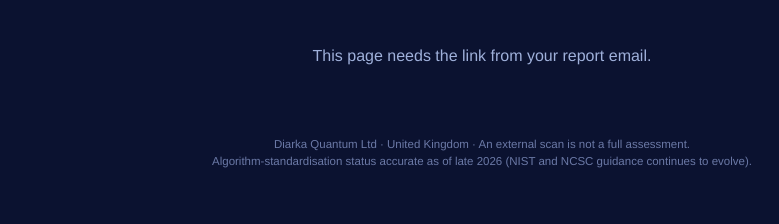
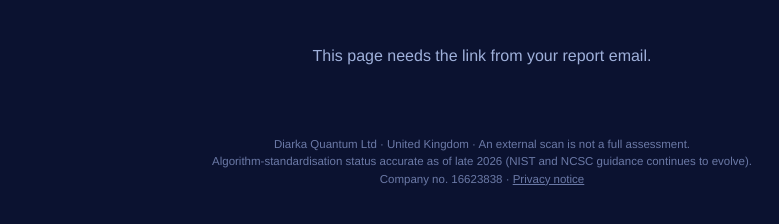
Before and after one commit to jnchowdary/PQC-Readiness-audit-Toolkit, a website: page estate.html in a window 1280 px wide. Shown: the part 90-314 px from the top of the page, without its empty margins (158-937 px from the left). Drawn offline with Linux system fonts and the light colour scheme.

Commit message:
Point forms to privacy.html; add company number

```diff
--- a/estate.html
+++ b/estate.html
@@ -123,7 +123,8 @@
   <div id="report"></div>
   <footer>
     Diarka Quantum Ltd · United Kingdom · An external scan is not a full assessment.<br>
-    Algorithm-standardisation status accurate as of late 2026 (NIST and NCSC guidance continues to evolve).
+    Algorithm-standardisation status accurate as of late 2026 (NIST and NCSC guidance continues to evolve).<br>
+    Company no. 16623838 · <a href="https://diarkaquantum.co.uk/privacy.html" style="color:inherit">Privacy notice</a>
   </footer>
 </div>
 
```
Also changed, not shown: pqc-check.html (+2 -1 lines), report.html (+2 -1 lines).
